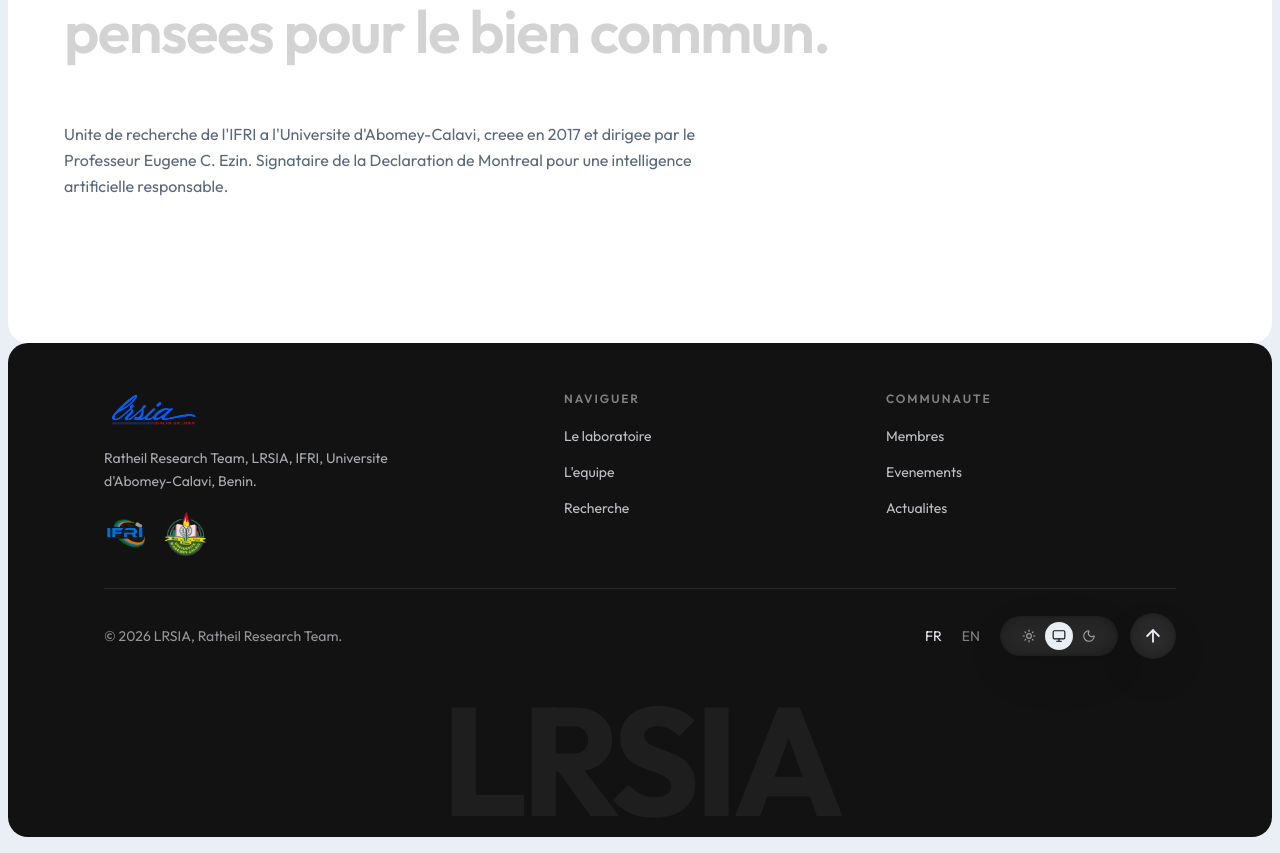
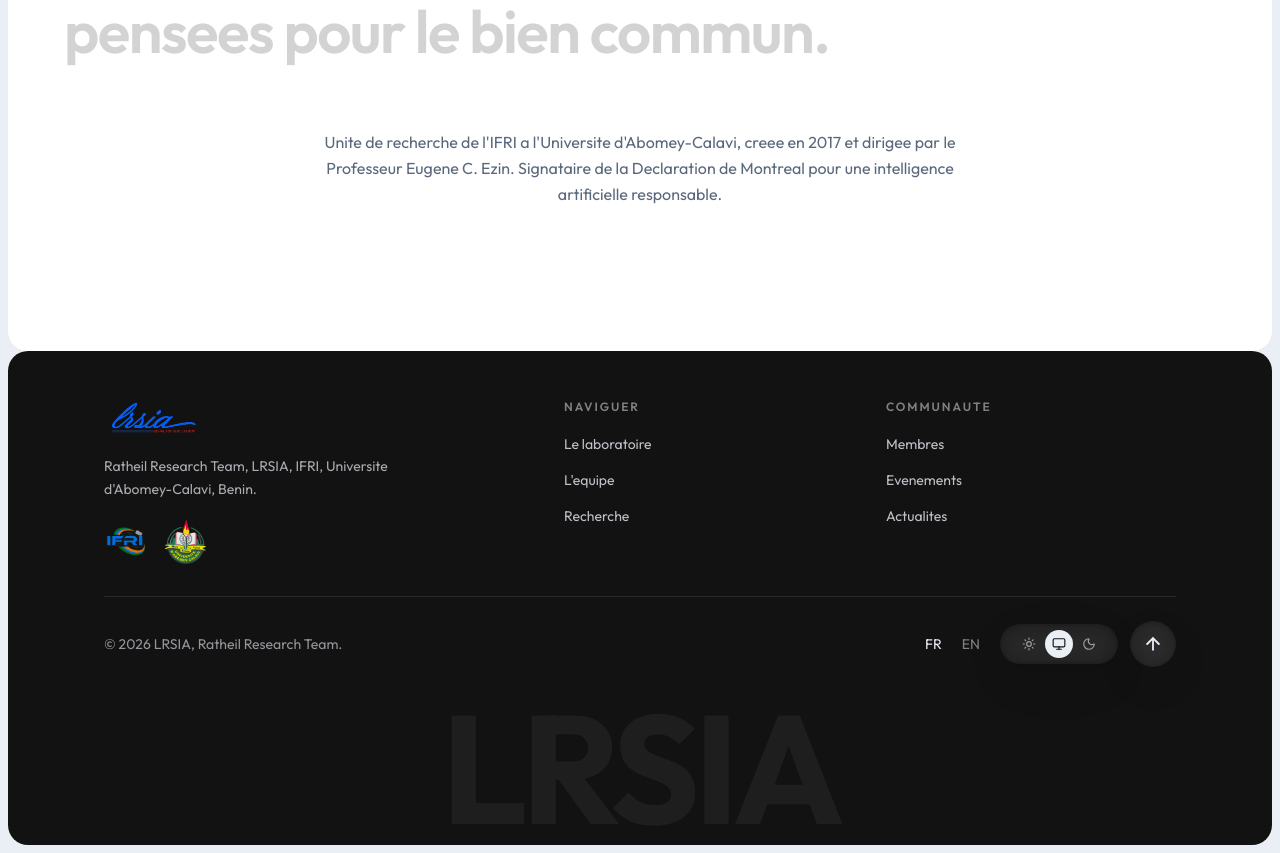
Before and after one commit to uac-rrteam/uac-rrteam.github.io, a React (Vite) app: page /fr in a window 1280 px wide. Shown: the part 1215-2068 px from the top of the page. Built offline with nearby package versions, Linux system fonts and the light colour scheme.

Commit message:
Centre le paragraphe d'infos du labo en bas de section

```diff
--- a/src/sections/Laboratoire.tsx
+++ b/src/sections/Laboratoire.tsx
@@ -47,7 +47,7 @@
           className="max-w-5xl text-balance font-display text-3xl font-semibold leading-[1.12] tracking-tight text-foreground sm:text-4xl md:text-5xl lg:text-6xl"
         />
 
-        <p className="mt-14 max-w-2xl text-sm leading-relaxed text-muted-foreground sm:text-base">
+        <p className="mx-auto mt-16 max-w-2xl text-center text-sm leading-relaxed text-muted-foreground sm:text-base">
           {fr
             ? "Unite de recherche de l'IFRI a l'Universite d'Abomey-Calavi, creee en 2017 et dirigee par le Professeur Eugene C. Ezin. Signataire de la Declaration de Montreal pour une intelligence artificielle responsable."
             : "A research unit of IFRI at the University of Abomey-Calavi, founded in 2017 and led by Professor Eugene C. Ezin. Signatory of the Montreal Declaration for a responsible artificial intelligence."}
```
